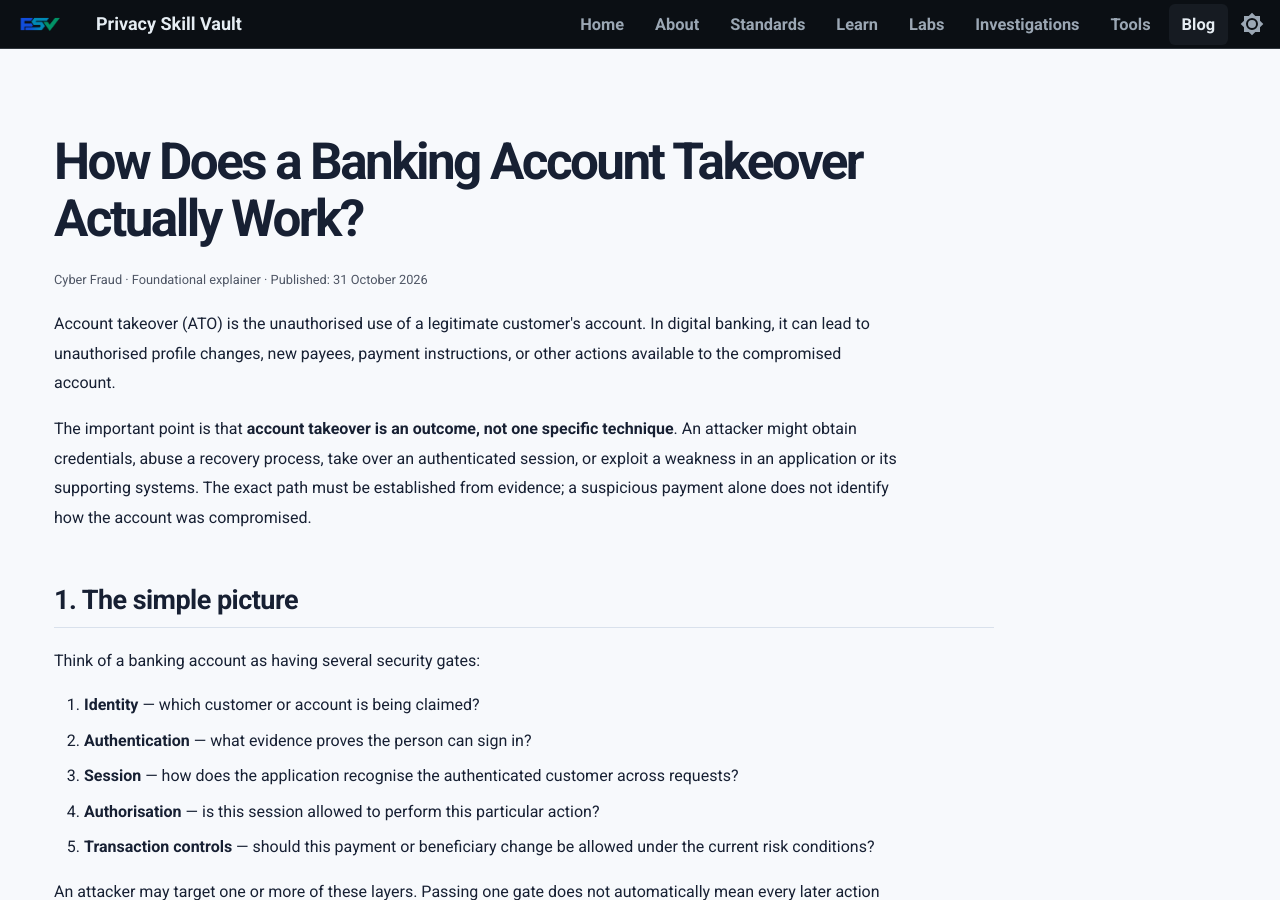
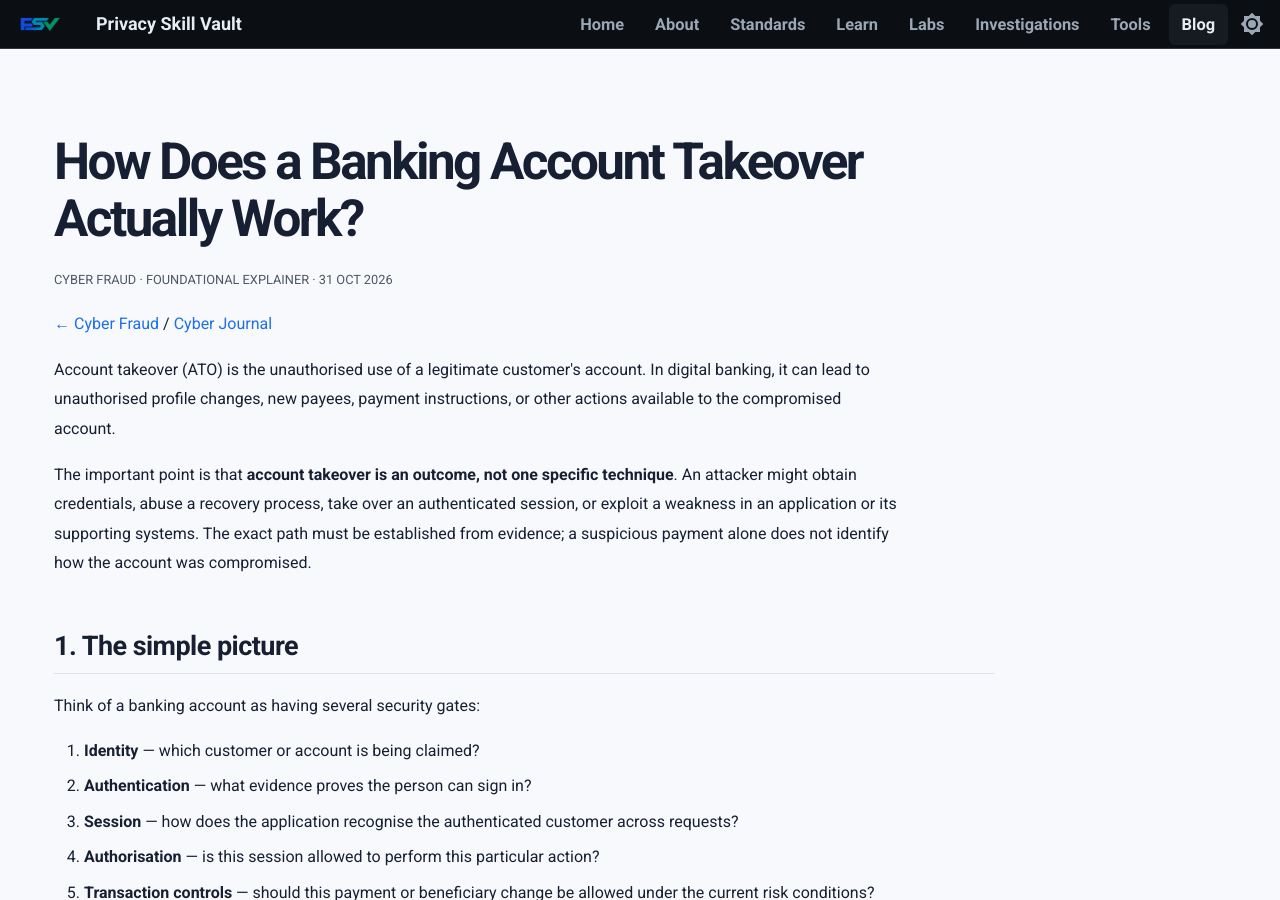
Before and after one commit to PrivacySkillVault/privacyskillvault.github.io, an MkDocs documentation site: the page built from docs/blog/cyber-fraud/account-takeover-explained.md, in a window 1280 px wide and 900 px high. Built offline with MkDocs 1.6.1 and Material for MkDocs 9.7.7, drawn with Linux system fonts in a browser that asks for light colours.

Commit message:
Polish article metadata and add journal breadcrumbs

```diff
--- a/docs/blog/cyber-fraud/account-takeover-explained.md
+++ b/docs/blog/cyber-fraud/account-takeover-explained.md
@@ -1,6 +1,8 @@
 # How Does a Banking Account Takeover Actually Work?
 
-<small>Cyber Fraud · Foundational explainer · Published: 31 October 2026</small>
+<small>CYBER FRAUD · FOUNDATIONAL EXPLAINER · 31 OCT 2026</small>
+
+<p class="psv-article-breadcrumb"><a href="../">← Cyber Fraud</a><span> / </span><a href="../../">Cyber Journal</a></p>
 
 Account takeover (ATO) is the unauthorised use of a legitimate customer's account. In digital banking, it can lead to unauthorised profile changes, new payees, payment instructions, or other actions available to the compromised account.
 
```
